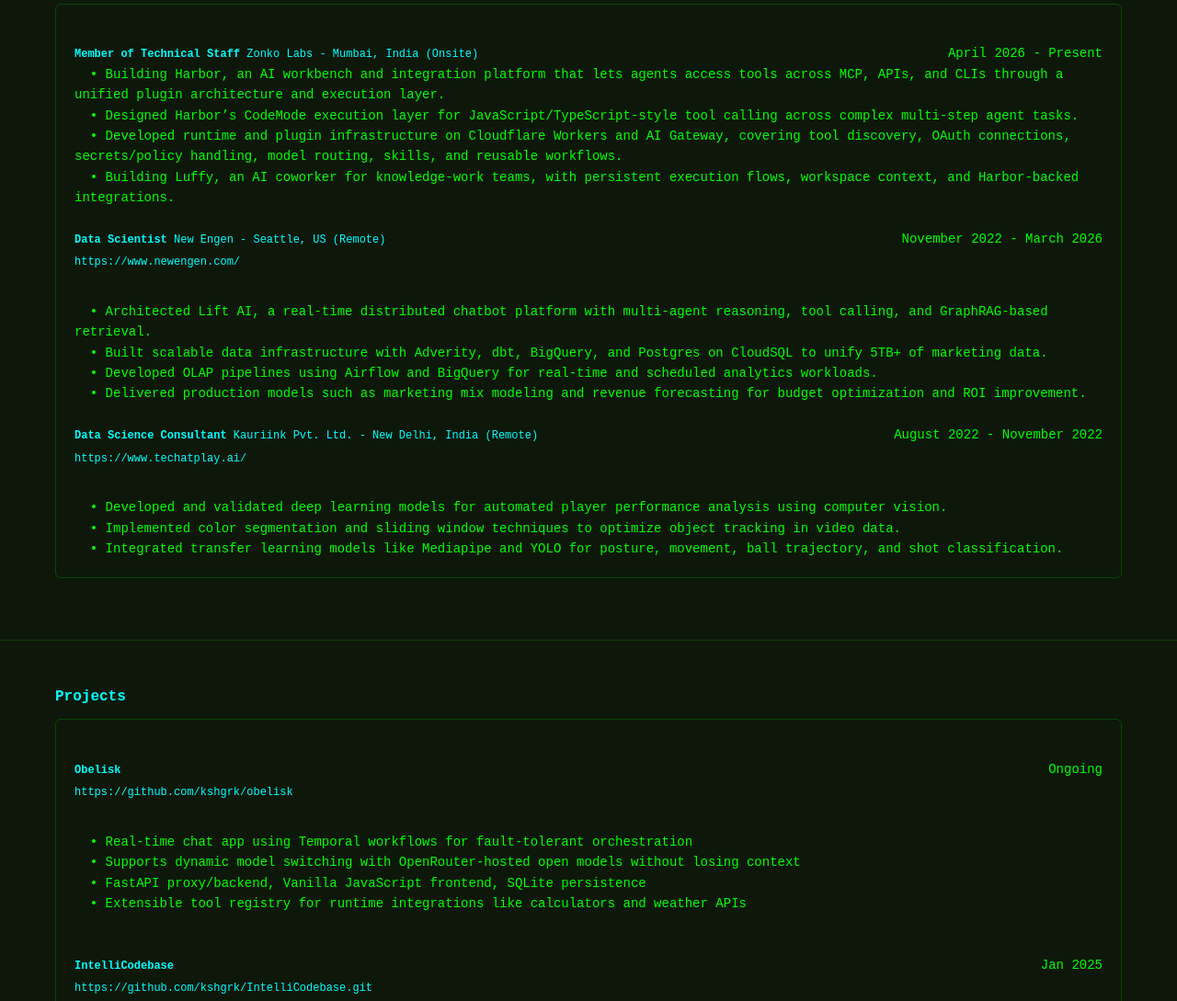
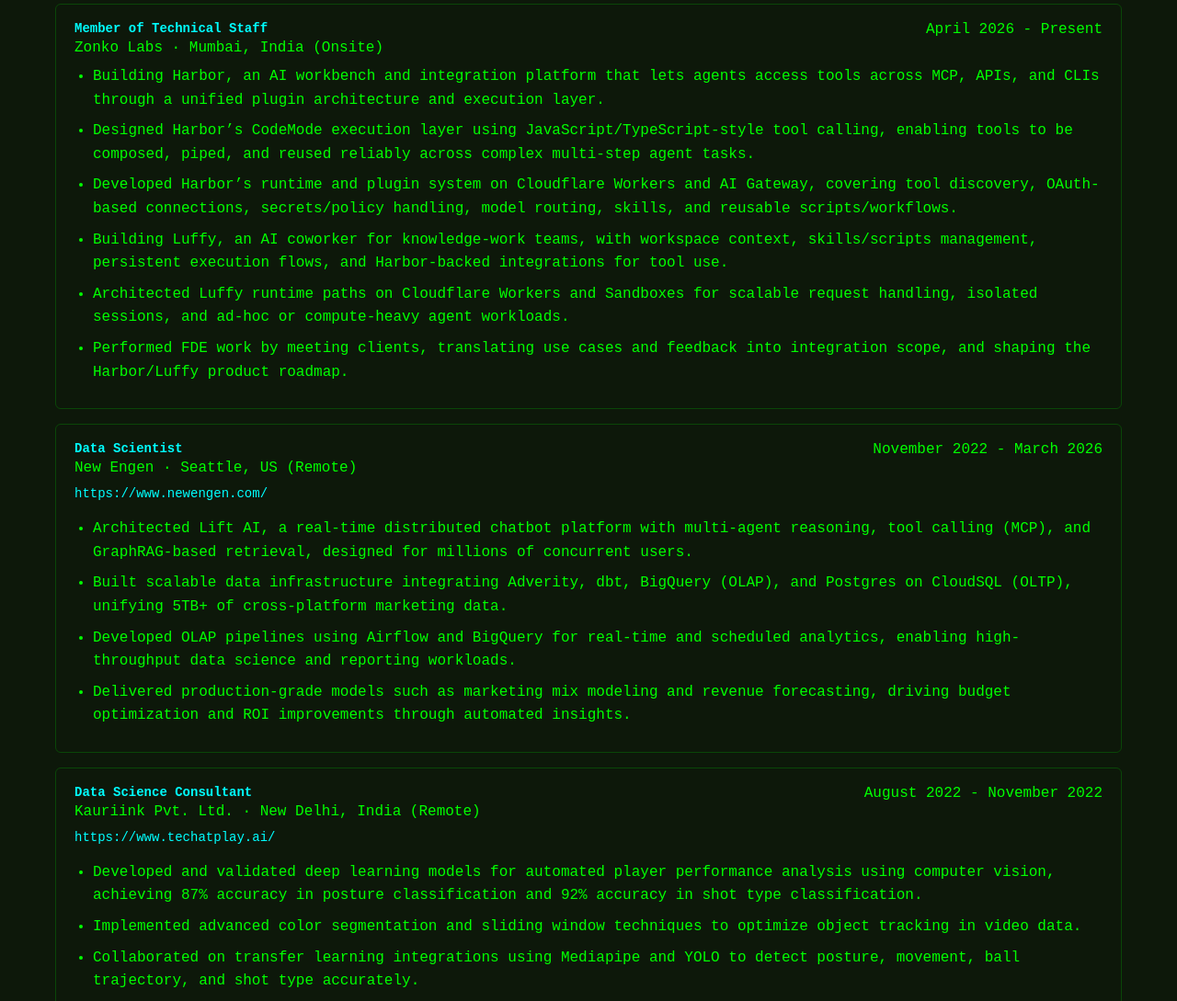
Before and after one commit to kshgrk/portfolio, a website: page index.html in a window 1280 px wide. Shown: the part 956-2045 px from the top of the page at 92% size. Drawn offline with Linux system fonts and the light colour scheme.

Commit message:
Render experience section from resume data

```diff
--- a/script.js
+++ b/script.js
@@ -78,6 +78,48 @@ class PortfolioTerminal {
                 bullets: [
                     "Python LSM-tree database with AVL-backed memtable and index management",
                     "Bloom filter, WAL, SSTables, and multi-threaded compaction"
+                ]
+            }
+        ];
+        this.experienceData = [
+            {
+                role: "Member of Technical Staff",
+                company: "Zonko Labs",
+                location: "Mumbai, India (Onsite)",
+                date: "April 2026 - Present",
+                link: "",
+                bullets: [
+                    "Building Harbor, an AI workbench and integration platform that lets agents access tools across MCP, APIs, and CLIs through a unified plugin architecture and execution layer.",
+                    "Designed Harbor’s CodeMode execution layer using JavaScript/TypeScript-style tool calling, enabling tools to be composed, piped, and reused reliably across complex multi-step agent tasks.",
+                    "Developed Harbor’s runtime and plugin system on Cloudflare Workers and AI Gateway, covering tool discovery, OAuth-based connections, secrets/policy handling, model routing, skills, and reusable scripts/workflows.",
+                    "Building Luffy, an AI coworker for knowledge-work teams, with workspace context, skills/scripts management, persistent execution flows, and Harbor-backed integrations for tool use.",
+                    "Architected Luffy runtime paths on Cloudflare Workers and Sandboxes for scalable request handling, isolated sessions, and ad-hoc or compute-heavy agent workloads.",
+                    "Performed FDE work by meeting clients, translating use cases and feedback into integration scope, and shaping the Harbor/Luffy product roadmap."
+                ]
+            },
+            {
+                role: "Data Scientist",
+                company: "New Engen",
+                location: "Seattle, US (Remote)",
+                date: "November 2022 - March 2026",
+                link: "https://www.newengen.com/",
+                bullets: [
+                    "Architected Lift AI, a real-time distributed chatbot platform with multi-agent reasoning, tool calling (MCP), and GraphRAG-based retrieval, designed for millions of concurrent users.",
+                    "Built scalable data infrastructure integrating Adverity, dbt, BigQuery (OLAP), and Postgres on CloudSQL (OLTP), unifying 5TB+ of cross-platform marketing data.",
+                    "Developed OLAP pipelines using Airflow and BigQuery for real-time and scheduled analytics, enabling high-throughput data science and reporting workloads.",
+                    "Delivered production-grade models such as marketing mix modeling and revenue forecasting, driving budget optimization and ROI improvements through automated insights."
+                ]
+            },
+            {
+                role: "Data Science Consultant",
+                company: "Kauriink Pvt. Ltd.",
+                location: "New Delhi, India (Remote)",
+                date: "August 2022 - November 2022",
+                link: "https://www.techatplay.ai/",
+                bullets: [
+                    "Developed and validated deep learning models for automated player performance analysis using computer vision, achieving 87% accuracy in posture classification and 92% accuracy in shot type classification.",
+                    "Implemented advanced color segmentation and sliding window techniques to optimize object tracking in video data.",
+                    "Collaborated on transfer learning integrations using Mediapipe and YOLO to detect posture, movement, ball trajectory, and shot type accurately."
                 ]
             }
         ];
@@ -214,34 +256,40 @@ ${bullets}
     }
 
     renderExperienceHTML(asPre = false) {
-        const content = `
-<span class="project-title">Member of Technical Staff <span style="font-weight: normal;">Zonko Labs - Mumbai, India (Onsite)</span></span>                                   <span class="project-date">April 2026 - Present</span>
-  • Building Harbor, an AI workbench and integration platform that lets agents access tools across MCP, APIs, and CLIs through a unified plugin architecture and execution layer.
-  • Designed Harbor’s CodeMode execution layer for JavaScript/TypeScript-style tool calling across complex multi-step agent tasks.
-  • Developed runtime and plugin infrastructure on Cloudflare Workers and AI Gateway, covering tool discovery, OAuth connections, secrets/policy handling, model routing, skills, and reusable workflows.
-  • Building Luffy, an AI coworker for knowledge-work teams, with persistent execution flows, workspace context, and Harbor-backed integrations.
+        if (asPre) {
+            const content = this.experienceData.map((item) => {
+                const header = `<span class="project-title">${item.role} <span style="font-weight: normal;">${item.company} - ${item.location}</span></span>                                   <span class="project-date">${item.date}</span>`;
+                const link = item.link ? `\n<a href="${item.link}" target="_blank" class="project-link">${item.link}</a>` : '';
+                const bullets = item.bullets.map((bullet) => `  • ${bullet}`).join('\n');
+                return `${header}${link}\n${bullets}`;
+            }).join('\n\n');
 
-<span class="project-title">Data Scientist <span style="font-weight: normal;">New Engen - Seattle, US (Remote)</span></span>                                   <span class="project-date">November 2022 - March 2026</span>
-<a href="https://www.newengen.com/" target="_blank" class="project-link">https://www.newengen.com/</a>
-  • Architected Lift AI, a real-time distributed chatbot platform with multi-agent reasoning, tool calling, and GraphRAG-based retrieval.
-  • Built scalable data infrastructure with Adverity, dbt, BigQuery, and Postgres on CloudSQL to unify 5TB+ of marketing data.
-  • Developed OLAP pipelines using Airflow and BigQuery for real-time and scheduled analytics workloads.
-  • Delivered production models such as marketing mix modeling and revenue forecasting for budget optimization and ROI improvement.
-
-<span class="project-title">Data Science Consultant <span style="font-weight: normal;">Kauriink Pvt. Ltd. - New Delhi, India (Remote)</span></span>                                   <span class="project-date">August 2022 - November 2022</span>
-<a href="https://www.techatplay.ai/" target="_blank" class="project-link">https://www.techatplay.ai/</a>
-  • Developed and validated deep learning models for automated player performance analysis using computer vision.
-  • Implemented color segmentation and sliding window techniques to optimize object tracking in video data.
-  • Integrated transfer learning models like Mediapipe and YOLO for posture, movement, ball trajectory, and shot classification.
-`;
-
-        if (asPre) {
             return `<div class="info">Work Experience</div><pre class="terminal-projects">${content}</pre>`;
         }
 
-        return `
-            <div class="terminal-projects">${content.replaceAll('\n', '<br>')}</div>
-        `;
+        const cards = this.experienceData.map((item) => {
+            const link = item.link
+                ? `<a href="${item.link}" target="_blank" class="experience-link">${item.link}</a>`
+                : '';
+
+            return `
+                <article class="experience-card">
+                    <div class="experience-card-header">
+                        <div>
+                            <h3 class="experience-role">${item.role}</h3>
+                            <div class="experience-company">${item.company} · ${item.location}</div>
+                        </div>
+                        <div class="experience-date">${item.date}</div>
+                    </div>
+                    ${link}
+                    <ul class="experience-points">
+                        ${item.bullets.map((bullet) => `<li>${bullet}</li>`).join('')}
+                    </ul>
+                </article>
+            `;
+        }).join('');
+
+        return `<div class="experience-list">${cards}</div>`;
     }
 
     renderContactHTML() {
--- a/style.css
+++ b/style.css
@@ -489,6 +489,61 @@ a:hover {
     text-shadow: 0 0 5px rgba(var(--primary-color-rgb), 0.5);
 }
 
+/* Experience section */
+.experience-list {
+    display: grid;
+    gap: 16px;
+    margin: 15px 0;
+}
+
+.experience-card {
+    background: rgba(var(--bg-gradient-1), 0.3);
+    border: 1px solid rgba(var(--primary-color-rgb), 0.2);
+    border-radius: 6px;
+    padding: 18px 20px;
+}
+
+.experience-card-header {
+    display: flex;
+    justify-content: space-between;
+    align-items: flex-start;
+    gap: 12px;
+    margin-bottom: 10px;
+}
+
+.experience-role {
+    color: var(--accent-color);
+    font-size: 14px;
+    font-weight: 600;
+    margin: 0 0 4px 0;
+}
+
+.experience-company,
+.experience-date {
+    color: var(--primary-color);
+}
+
+.experience-date {
+    white-space: nowrap;
+}
+
+.experience-link {
+    display: inline-block;
+    margin-bottom: 10px;
+    color: var(--accent-color);
+}
+
+.experience-points {
+    margin: 0;
+    padding-left: 20px;
+    color: var(--primary-color);
+}
+
+.experience-points li {
+    margin: 8px 0;
+    line-height: 1.6;
+}
+
 /* Responsive design */
 @media (max-width: 768px) {
     .hero-grid { grid-template-columns: 1fr; }
@@ -508,6 +563,14 @@ a:hover {
 
     .skills-grid {
         grid-template-columns: 1fr;
+    }
+
+    .experience-card-header {
+        flex-direction: column;
+    }
+
+    .experience-date {
+        white-space: normal;
     }
 }
 
```
